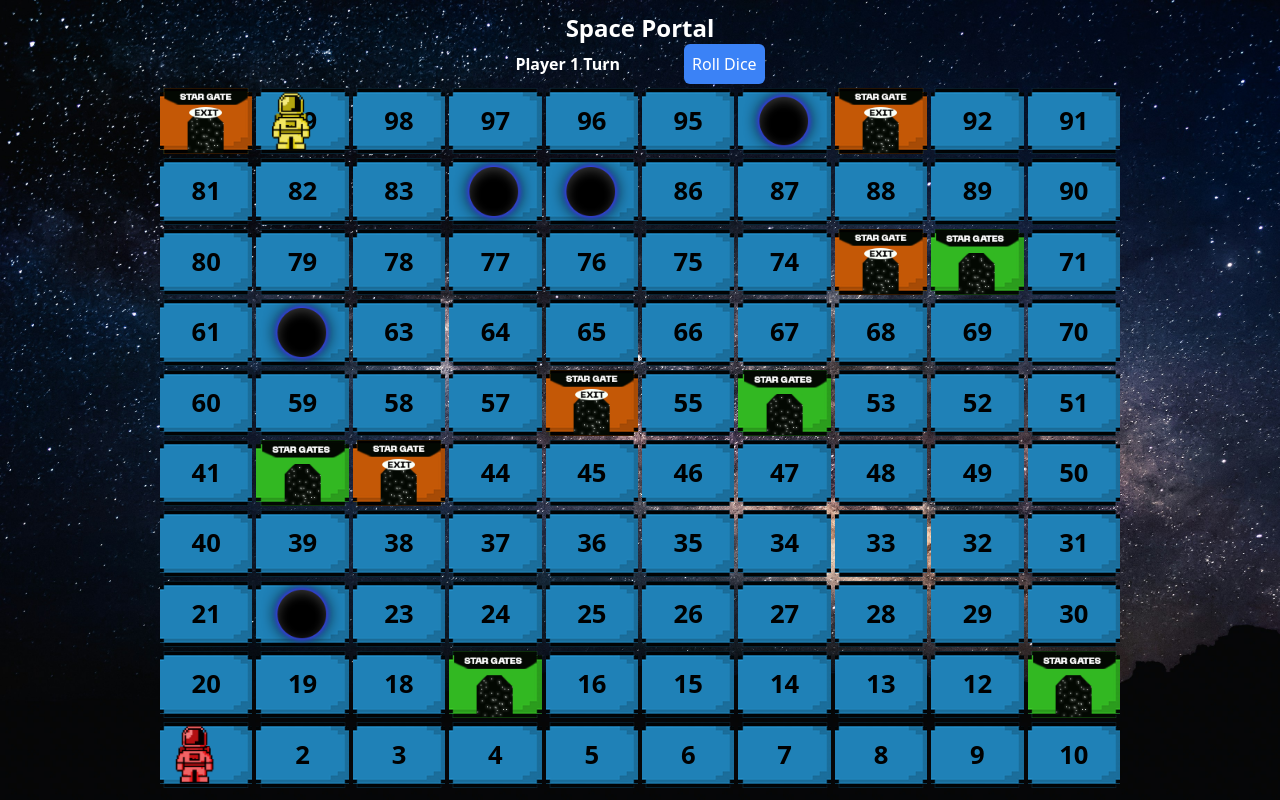
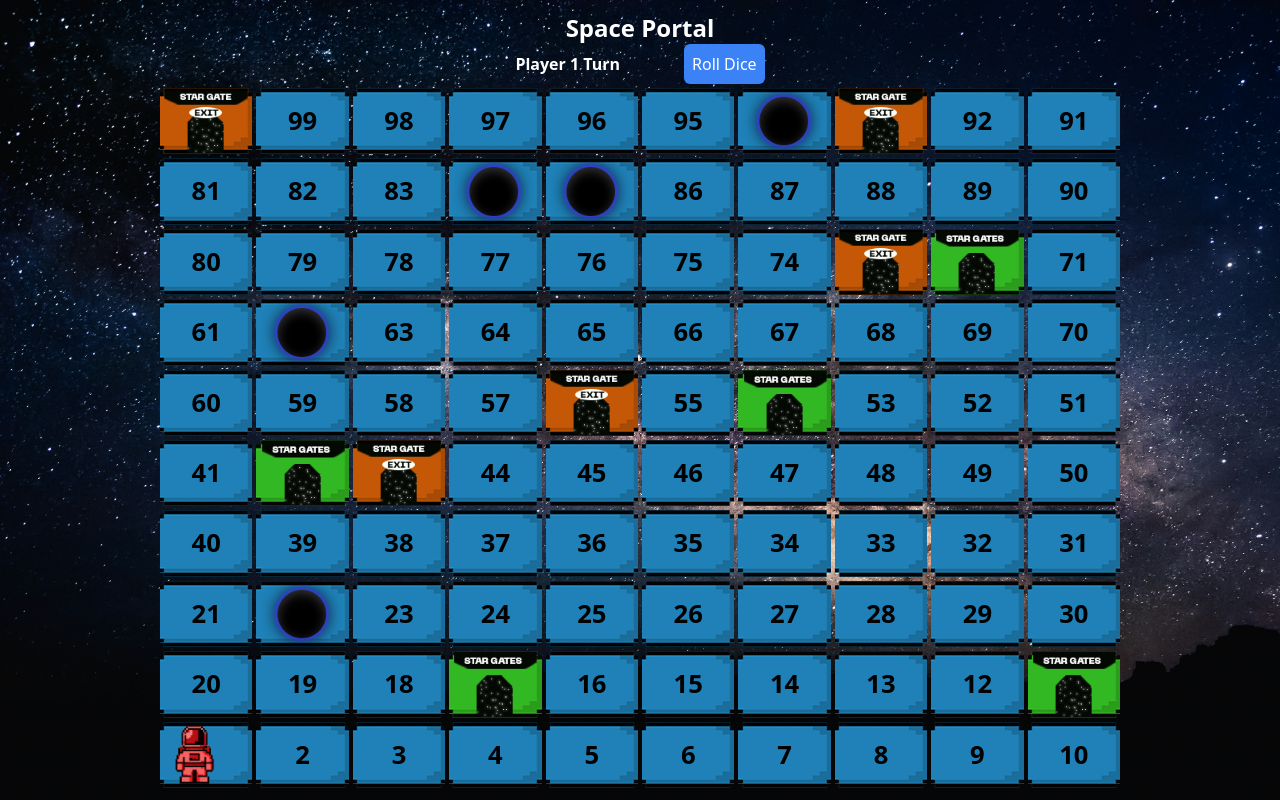
Before and after one commit to adi-1108/SnakeLadder_JS, a React (Vite) app: page / in a window 1280 px wide. Built offline with nearby package versions, Linux system fonts and the light colour scheme.

Commit message:
fixed some minor changes

```diff
--- a/src/components/new/Board.jsx
+++ b/src/components/new/Board.jsx
@@ -10,7 +10,7 @@ const Board = () => {
   const gridBg = ["/new/grid-boxv1.webp"];
 
   const [players, setPlayers] = useState([
-    { id: 1, position: 99, image: "/player1.webp" },
+    { id: 1, position: 1, image: "/player1.webp" },
     { id: 2, position: 1, image: "/player2.webp" },
   ]);
   const [currentPlayer, setCurrentPlayer] = useState(0);
@@ -85,7 +85,6 @@ const Board = () => {
     } else if (starGates[newPosition]) {
       newPosition = starGates[newPosition];
     }
-    console.log("NEW POSITION", newPosition);
 
     player.position = newPosition;
 
@@ -100,8 +99,6 @@ const Board = () => {
   const playersOnCell = players.filter((player) => player.position === 100);
 
   let isWinner = playersOnCell[0]?.position === 100;
-  // console.log(playersOnCell[0].id);
-  console.log(isWinner);
 
   return (
     <div className="flex flex-col items-center">
```
